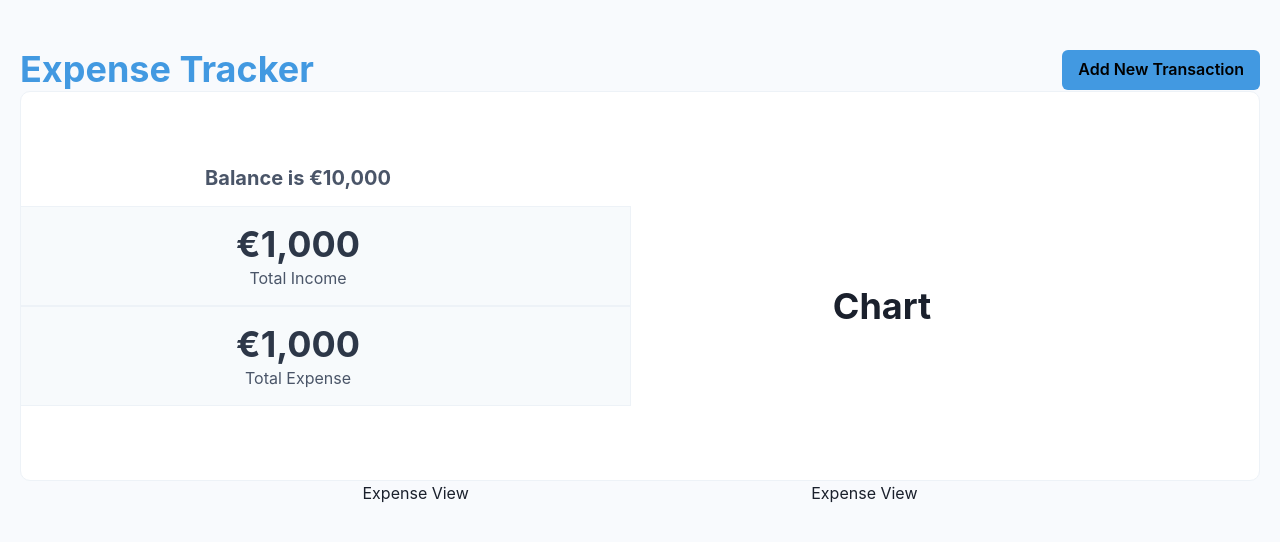
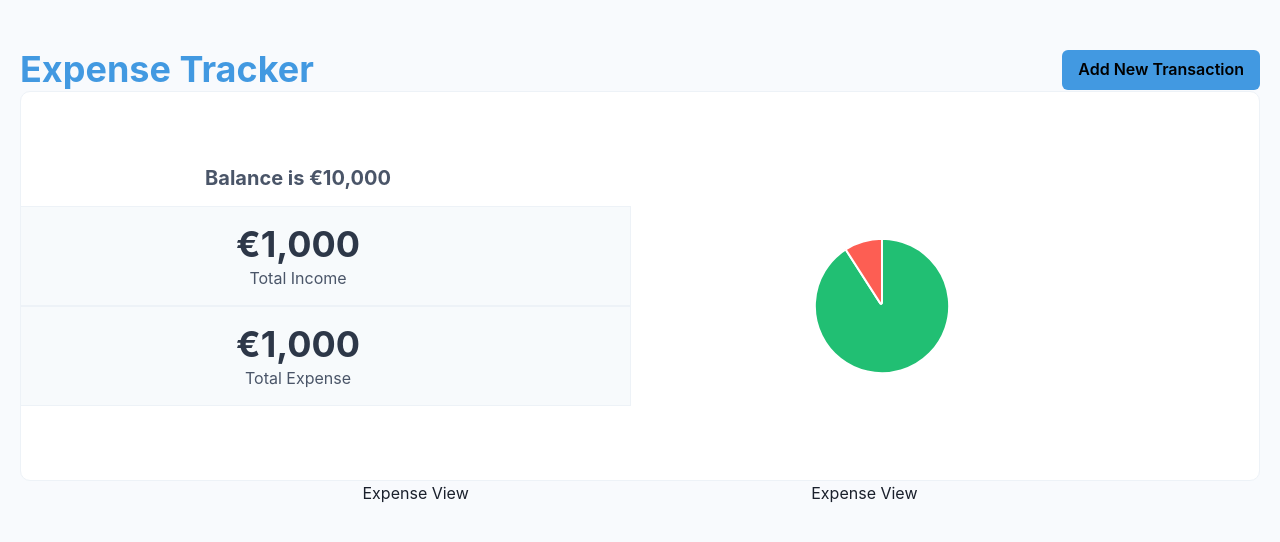
Before and after one commit to aindriu80/fcc-25-react-apps, a React (Vite) app: page / in a window 1280 px wide. Shown: the top 542 px of the page. Built offline with nearby package versions, Linux system fonts and the light colour scheme.

Commit message:
Displaying chart of expenses & income

```diff
--- /dev/null
+++ b/src/components/ExpenseTracker/Components/Chart/Index.tsx
@@ -0,0 +1,57 @@
+import React from 'react';
+import Chart from 'react-apexcharts';
+
+const options = {
+  labels: ['Income', 'Expense'],
+  colors: ['#21BF73', '#FD5E53'],
+  chart: {
+    width: '50px',
+  },
+  states: {
+    hover: {
+      filter: {
+        type: 'none',
+      },
+    },
+  },
+  legend: {
+    show: false,
+  },
+  dataLabels: {
+    enabled: false,
+  },
+  hover: { mode: null },
+  plotOptions: {
+    donut: {
+      labels: {
+        show: false,
+      },
+    },
+  },
+  fill: {
+    colors: ['#21BF73', '#FD5E53'],
+  },
+  tooltip: {
+    enabled: true,
+    theme: 'dark',
+    stytle: {
+      fontsize: '12px',
+      fontFamily: undefined,
+      backgroundColor: '#000000',
+    },
+  },
+};
+
+const TransactionChart = ({ expense = 100, income = 100 }) => {
+  return (
+    <Chart
+      options={options}
+      series={[income, expense]}
+      type="pie"
+      width={'100%'}
+      height={'100%'}
+    />
+  );
+};
+
+export default TransactionChart;
--- a/src/components/ExpenseTracker/Components/Summary/Index.tsx
+++ b/src/components/ExpenseTracker/Components/Summary/Index.tsx
@@ -1,5 +1,6 @@
 import { Box, Flex, Heading, Text } from '@chakra-ui/react';
 import TransactionForm from '../AddTransations/Index';
+import TransactionChart from '../Chart/Index';
 
 const Summary = ({ onClose, isOpen }) => {
   return (
@@ -77,7 +78,9 @@
           alignItems={'center'}
           justifyContent={'center'}
         >
-          <Heading>Chart</Heading>
+          <Heading>
+            <TransactionChart expense={1000} income={10000} />
+          </Heading>
         </Box>
       </Flex>
       <TransactionForm onClose={onClose} isOpen={isOpen} />
```
